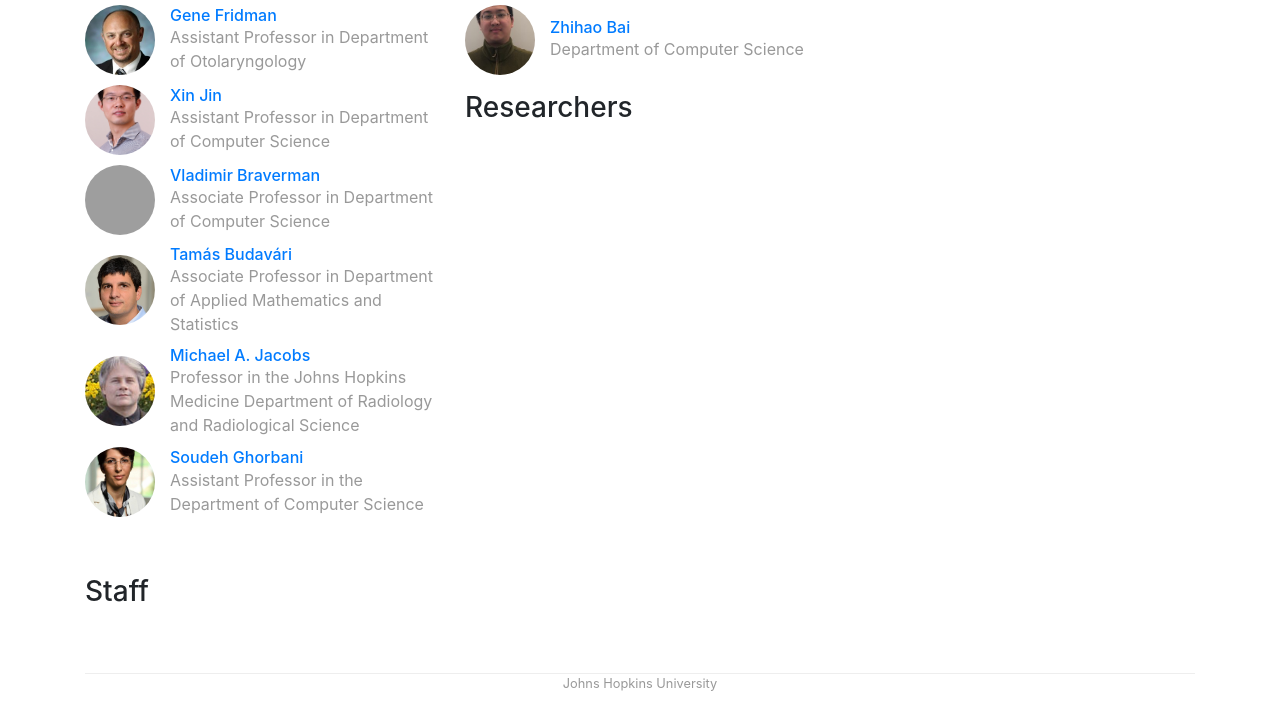
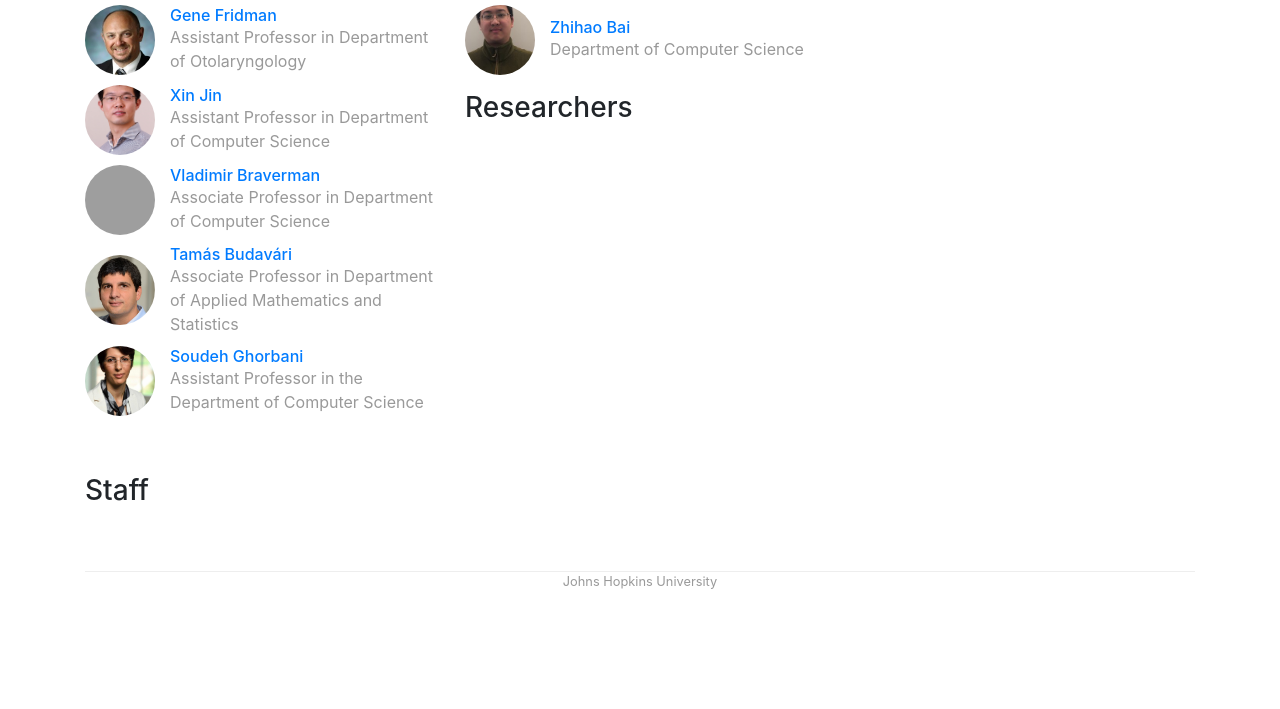
Before and after one commit to arkrishnCMU/arkrishnCMU.github.io, a plain HTML site: page people.html in a window 1280 px wide. Shown: the part 205-914 px from the top of the page. After the commit the page ends 813 px from the top, so only its background shows below. Drawn offline with nearby package versions, Linux system fonts and the light colour scheme; grey boxes are pictures that could not be loaded.

Commit message:
Updated People

```diff
--- a/people.html
+++ b/people.html
@@ -309,51 +309,6 @@
 
 
 
-    <a href="https://www.hopkinsmedicine.org/profiles/results/directory/profile/6519831/michael-jacobs"
-       style="text-decoration: none">
-
-        <img class="rounded-circle profile"
-             alt="Michael A. Jacobs"
-             title="Michael A. Jacobs"
-             src="/img/people/michaeljacobs.jpg" />
-
-    </a>
-
-
-        </div>
-        <div class="col pl-0">
-            <h6 class="person-name">
-        <a href="https://www.hopkinsmedicine.org/profiles/results/directory/profile/6519831/michael-jacobs"> Michael A. Jacobs </a>
-     </h6>
-
-                <div class="bio">Professor in the Johns Hopkins Medicine Department of Radiology and Radiological Science</div>
-
-        </div>
-    </div>
-
-
-
-
-
-
-
-
-
-
-
-
-
-
-    <div class="person person-with-image row align-items-center">
-        <div class="col-auto">
-
-
-
-
-
-
-
-
     <a href="http://soudeh.net"
        style="text-decoration: none">
 
@@ -417,9 +372,6 @@
 
         <h3 class="pt-3"> Graduate Students </h3>
         <div class="role grad">
-
-
-
 
 
 
@@ -526,9 +478,6 @@
 
 
 
-
-
-
         </div>
 
 
@@ -557,9 +506,6 @@
 
         <h3 class="pt-3"> Staff </h3>
         <div class="role staff">
-
-
-
 
 
 
@@ -632,9 +578,6 @@
 
 
 
-
-
-
         </div>
 
 
```
Also changed, not shown: blog.html (+4 -1 lines), blog/2019/04/08/DistCache.html (+3 -3 lines), index.html (+4 -58 lines).
